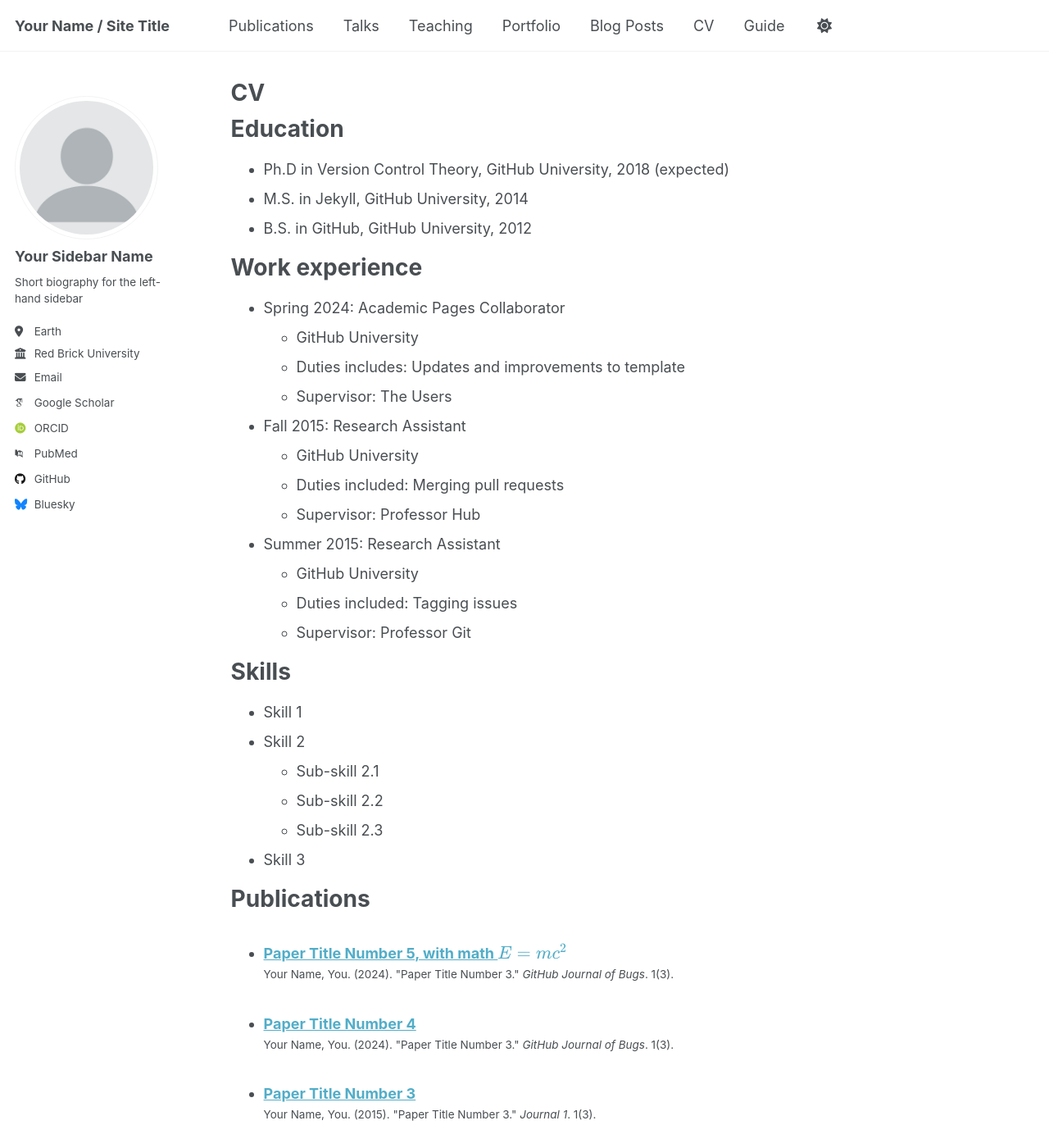
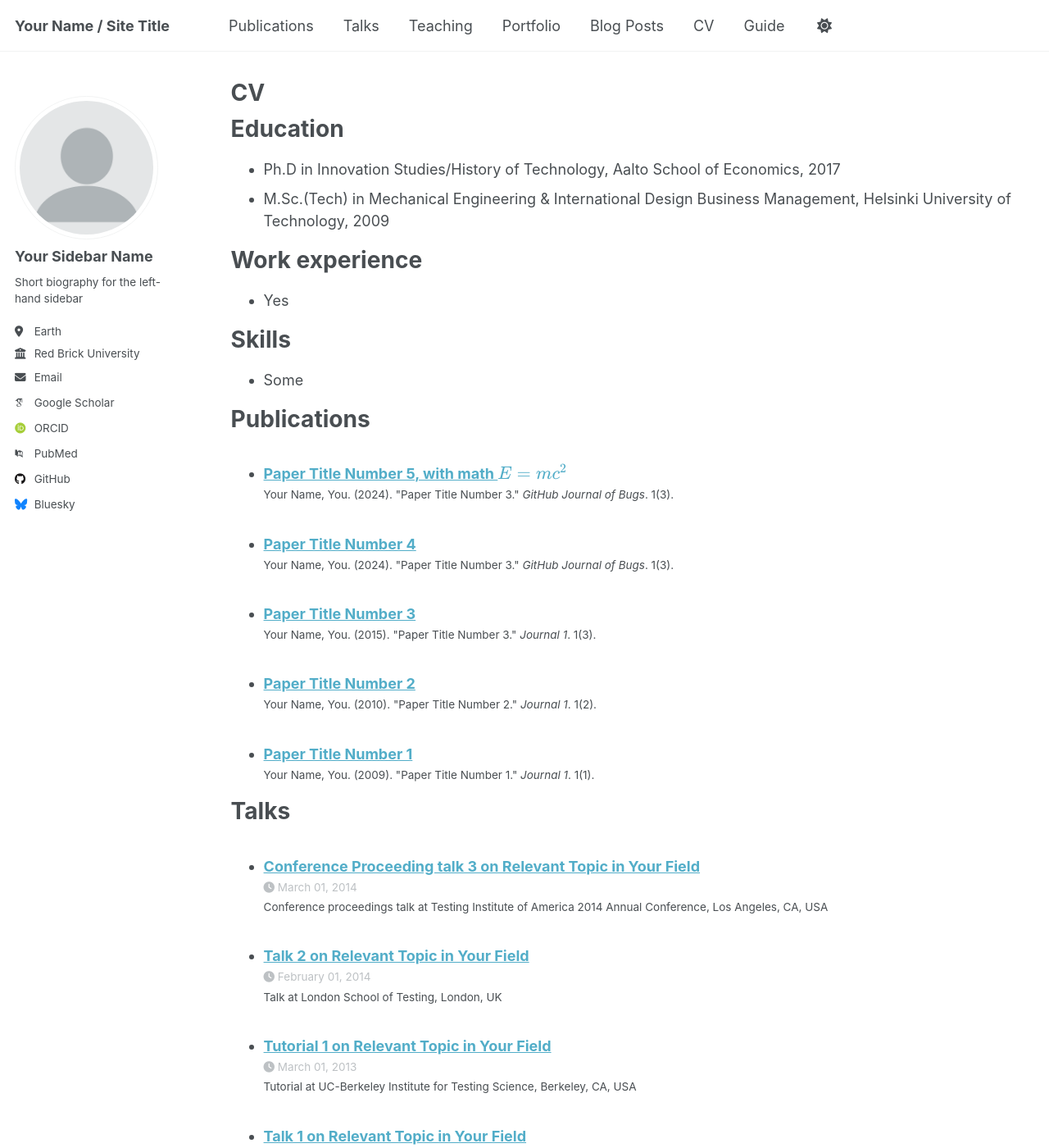
Before and after one commit to jmkorhonen/jmkorhonen.github.io, a Jekyll site: the page built from _pages/cv.md, in a window 1280 px wide and 1400 px high. Shown: the whole window at 82% size. Built offline with Jekyll 4.4.1, drawn with Linux system fonts in a browser that asks for light colours; some web fonts are replaced; a script that is not in the unit is left out; some of the changed text lies outside the part shown.

Commit message:
Revise CV content and structure
Updated education, work experience, skills, and service sections in CV.

```diff
--- a/_pages/cv.md
+++ b/_pages/cv.md
@@ -11,35 +11,16 @@
 
 Education
 ======
-* Ph.D in Version Control Theory, GitHub University, 2018 (expected)
-* M.S. in Jekyll, GitHub University, 2014
-* B.S. in GitHub, GitHub University, 2012
+* Ph.D in Innovation Studies/History of Technology, Aalto School of Economics, 2017
+* M.Sc.(Tech) in Mechanical Engineering & International Design Business Management, Helsinki University of Technology, 2009
 
 Work experience
 ======
-* Spring 2024: Academic Pages Collaborator
-  * GitHub University
-  * Duties includes: Updates and improvements to template
-  * Supervisor: The Users
-
-* Fall 2015: Research Assistant
-  * GitHub University
-  * Duties included: Merging pull requests
-  * Supervisor: Professor Hub
-
-* Summer 2015: Research Assistant
-  * GitHub University
-  * Duties included: Tagging issues
-  * Supervisor: Professor Git
+* Yes
 
 Skills
 ======
-* Skill 1
-* Skill 2
-  * Sub-skill 2.1
-  * Sub-skill 2.2
-  * Sub-skill 2.3
-* Skill 3
+* Some
 
 Publications
 ======
@@ -61,4 +42,4 @@
 
 Service and leadership
 ======
-* Currently signed in to 43 different slack teams
+* Not my best
```
